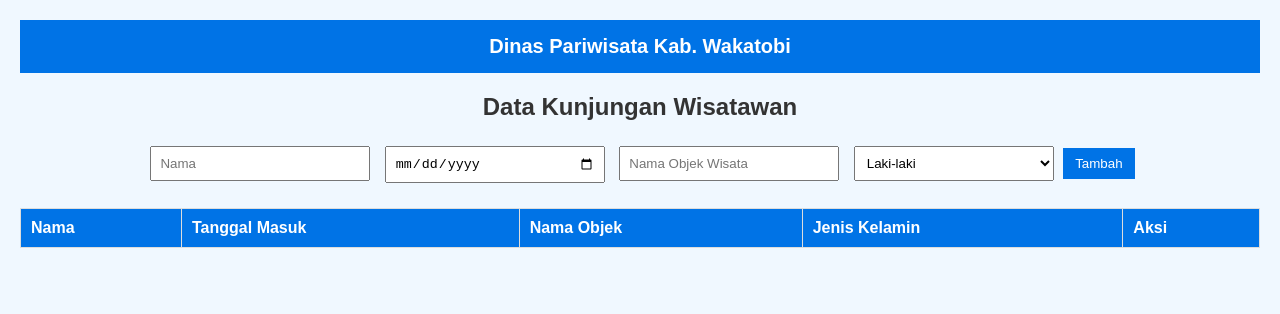
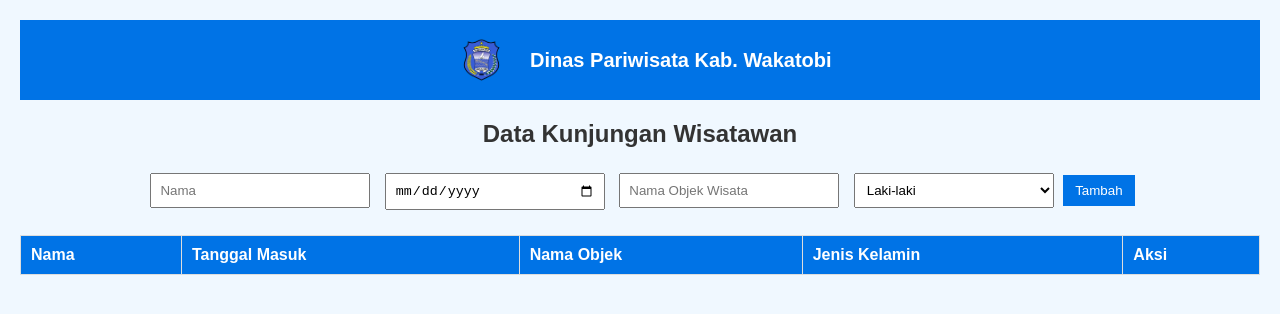
Before and after one commit to Efusyarif/wisata-wakatobi, a plain HTML site: page index.html in a window 1280 px wide. Drawn offline with Linux system fonts and the light colour scheme.

Commit message:
Update index.html

```diff
--- a/index.html
+++ b/index.html
@@ -6,7 +6,8 @@
     <title>Data Pengunjung Wisata</title>
     <style>
         body { font-family: Arial, sans-serif; margin: 20px; background-color: #f0f8ff; text-align: center; }
-        header { background-color: #0073e6; color: white; padding: 15px; font-size: 20px; font-weight: bold; }
+        header { background-color: #0073e6; color: white; padding: 15px; font-size: 20px; font-weight: bold; display: flex; align-items: center; justify-content: center; }
+        header img { height: 50px; margin-right: 15px; }
         h2 { color: #333; }
         table { width: 100%; border-collapse: collapse; margin-top: 20px; background-color: white; }
         th, td { border: 1px solid #ddd; padding: 10px; text-align: left; }
@@ -18,7 +19,10 @@
     </style>
 </head>
 <body>
-    <header>Dinas Pariwisata Kab. Wakatobi</header>
+    <header>
+        <img src="logo.png" alt="Logo Dinas Pariwisata">
+        Dinas Pariwisata Kab. Wakatobi
+    </header>
     <h2>Data Kunjungan Wisatawan</h2>
 
     <form id="visitorForm">
```
